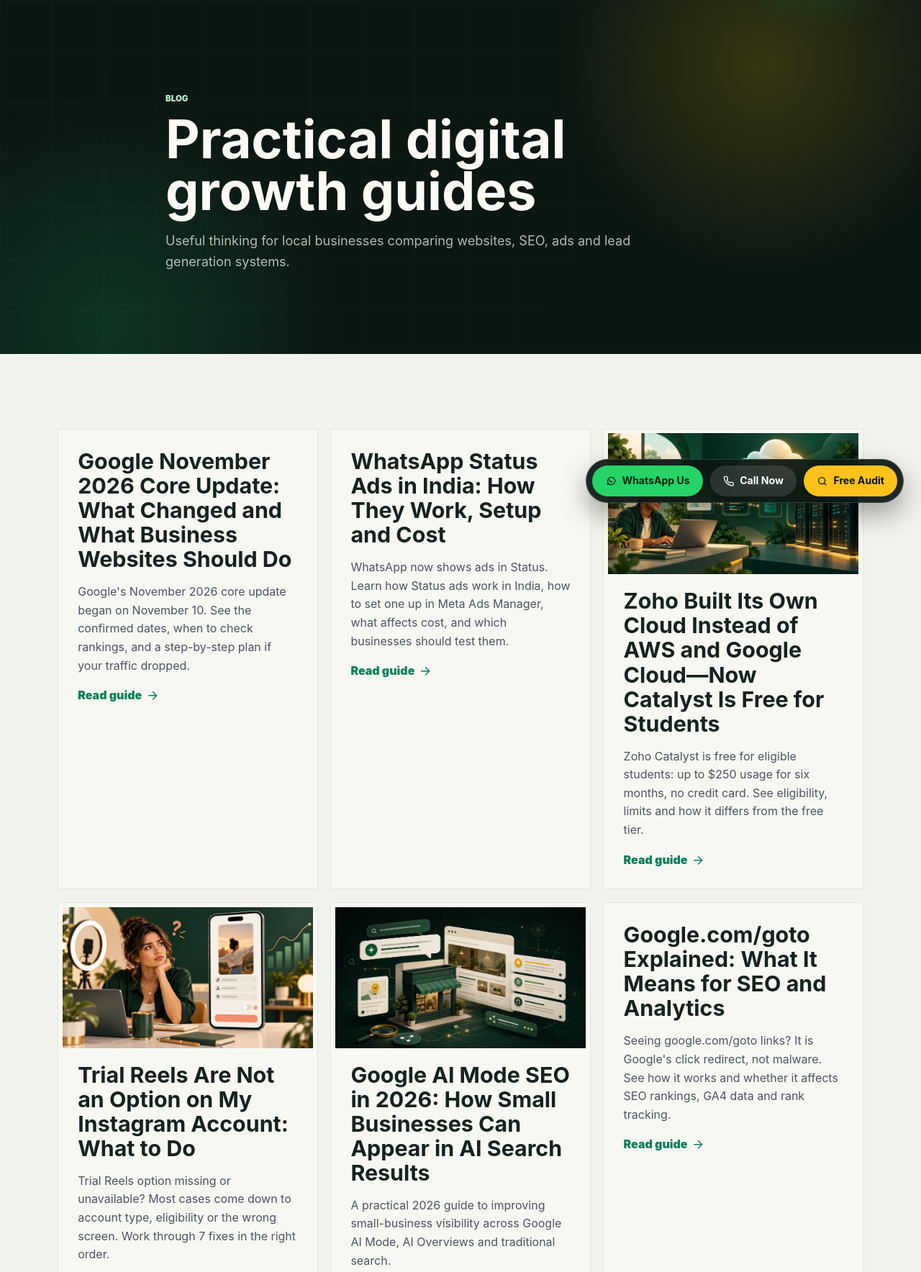
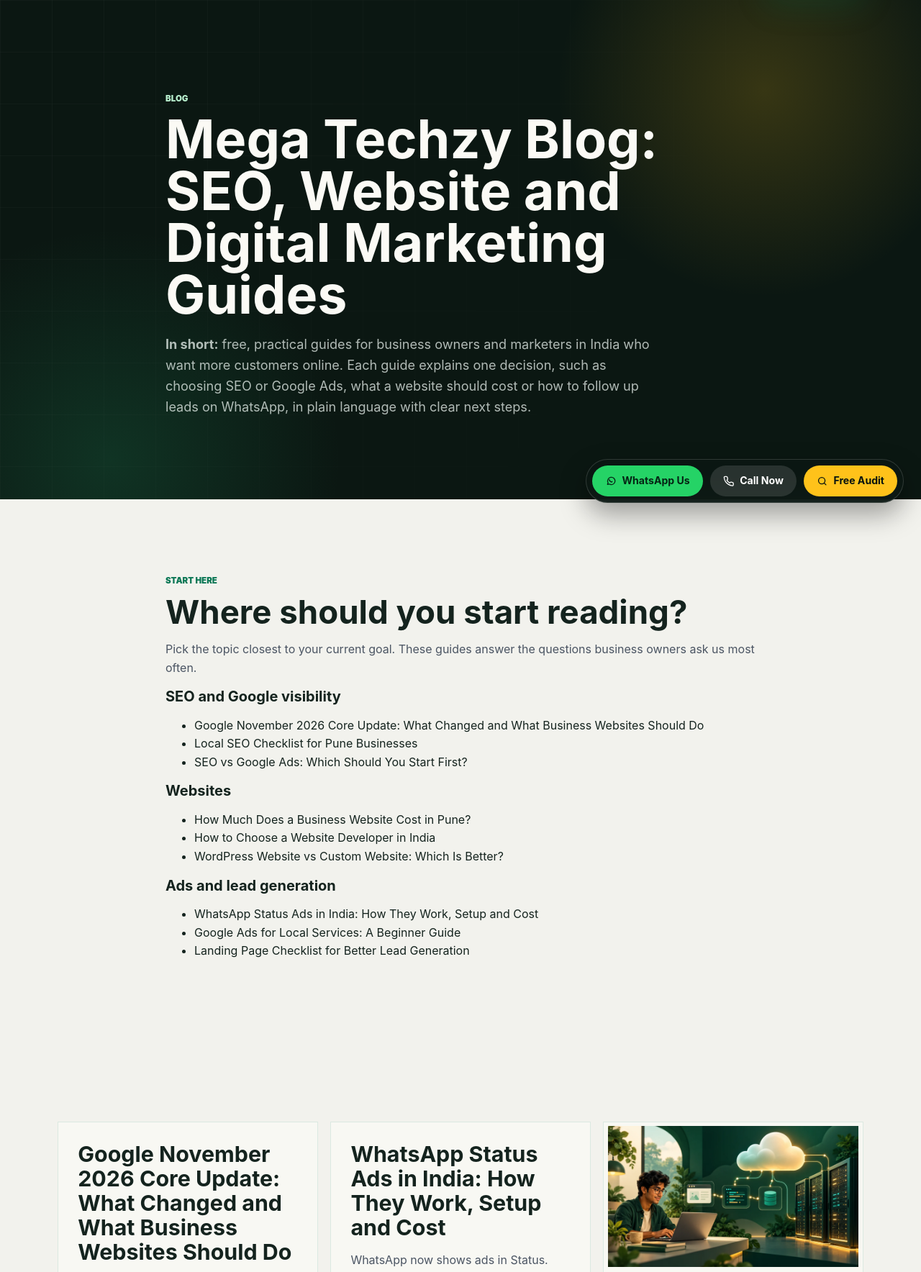
Before and after one commit to megatechzy-boop/mt_website, a PHP site: page /blog/ in a window 1280 px wide. Shown: the part 77-1845 px from the top of the page at 72% size. Run offline with PHP 8.4, Linux system fonts and the light colour scheme; some libraries are stand-ins or nearby versions.

Commit message:
Add summary, start-here guide list and post schema to blog index
Co-Authored-By: Claude Opus 5.5 <noreply@anthropic.com>
Claude-Session: https://claude.ai/code/session_01TZsdUSnPoSy2ecwF4F3Dn2

```diff
--- a/blog/index.php
+++ b/blog/index.php
@@ -3,13 +3,35 @@ require dirname(__DIR__) . '/includes/config.php';
 require dirname(__DIR__) . '/includes/data.php';
 $pageMeta = [
     'title' => 'Mega Techzy Blog - SEO, Websites and Digital Marketing',
-    'description' => 'Read Mega Techzy insights on website development, SEO, paid ads, local marketing and lead generation.',
+    'description' => 'Free, practical guides from Mega Techzy on SEO, websites, Google and Meta Ads, WhatsApp marketing and lead generation for businesses in India.',
     'path' => 'blog/',
+    'schema_type' => 'CollectionPage',
 ];
-$pageSchemas = [breadcrumb_schema([
-    ['name' => 'Home', 'path' => ''],
-    ['name' => 'Blog', 'path' => 'blog/'],
-])];
+$pageSchemas = [
+    breadcrumb_schema([
+        ['name' => 'Home', 'path' => ''],
+        ['name' => 'Blog', 'path' => 'blog/'],
+    ]),
+    [
+        '@context' => 'https://schema.org',
+        '@type' => 'ItemList',
+        '@id' => site_url('blog/') . '#post-list',
+        'name' => 'Mega Techzy blog posts',
+        'numberOfItems' => count($blogPosts),
+        'itemListElement' => array_map(static fn (array $post, int $index): array => [
+            '@type' => 'ListItem',
+            'position' => $index + 1,
+            'name' => $post['title'],
+            'url' => site_url('blog/' . $post['slug']),
+        ], $blogPosts, array_keys($blogPosts)),
+    ],
+];
+$startHereGuides = [
+    'SEO and Google visibility' => ['google-november-2026-core-update', 'local-seo-checklist-pune-businesses', 'seo-vs-google-ads'],
+    'Websites' => ['business-website-cost-pune', 'how-to-choose-website-developer-india', 'wordpress-vs-custom-website'],
+    'Ads and lead generation' => ['whatsapp-status-ads-india', 'google-ads-local-services-guide', 'landing-page-checklist-lead-generation'],
+];
+$postsBySlug = array_column($blogPosts, null, 'slug');
 include dirname(__DIR__) . '/includes/header.php';
 include dirname(__DIR__) . '/includes/navbar.php';
 ?>
@@ -17,8 +39,23 @@ include dirname(__DIR__) . '/includes/navbar.php';
     <section class="page-hero">
         <div class="container narrow">
             <p class="eyebrow">Blog</p>
-            <h1>Practical digital growth guides</h1>
-            <p>Useful thinking for local businesses comparing websites, SEO, ads and lead generation systems.</p>
+            <h1>Mega Techzy Blog: SEO, Website and Digital Marketing Guides</h1>
+            <p><strong>In short:</strong> free, practical guides for business owners and marketers in India who want more customers online. Each guide explains one decision, such as choosing SEO or Google Ads, what a website should cost or how to follow up leads on WhatsApp, in plain language with clear next steps.</p>
+        </div>
+    </section>
+    <section class="section">
+        <div class="container narrow">
+            <p class="eyebrow">Start here</p>
+            <h2>Where should you start reading?</h2>
+            <p>Pick the topic closest to your current goal. These guides answer the questions business owners ask us most often.</p>
+            <?php foreach ($startHereGuides as $topic => $slugs): ?>
+                <h3><?= e($topic); ?></h3>
+                <ul>
+                    <?php foreach ($slugs as $slug): if (!isset($postsBySlug[$slug])) continue; ?>
+                        <li><a href="/blog/<?= e($slug); ?>"><?= e($postsBySlug[$slug]['title']); ?></a></li>
+                    <?php endforeach; ?>
+                </ul>
+            <?php endforeach; ?>
         </div>
     </section>
     <section class="section">
```
